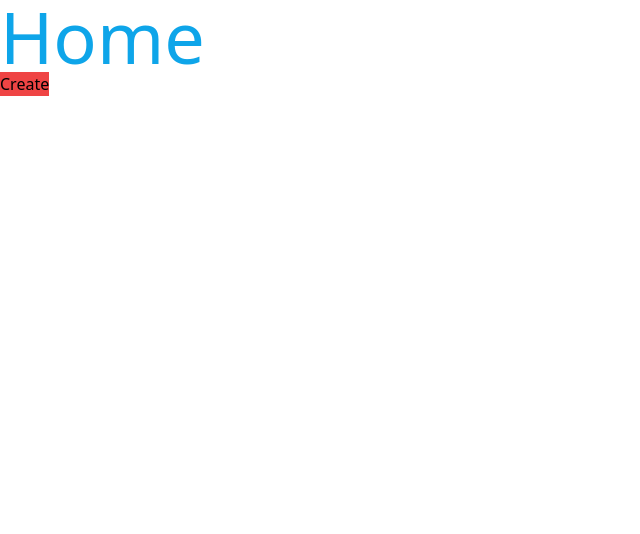
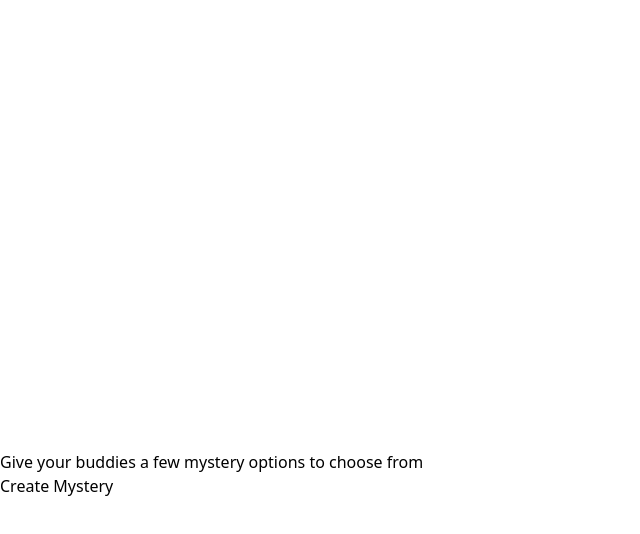
Before and after one commit to N-eeraj/mystery-choice, a Vue app: page / in a window 1280 px wide. Shown: the top 534 px of the page, without its empty margins (0-640 px from the left). Built offline with nearby package versions, Linux system fonts and the light colour scheme.

Commit message:
Added home decor image & text

```diff
--- /dev/null
+++ b/src/components/home/Button.vue
@@ -0,0 +1,15 @@
+<script setup>
+import { useRouter } from 'vue-router';
+
+const router = useRouter()
+
+const createChoices = () => {
+    router.push('/create')
+}
+</script>
+
+<template>
+    <button @click="createChoices">
+        Create Mystery
+    </button>
+</template>
--- /dev/null
+++ b/src/components/home/Decorator.vue
@@ -0,0 +1,5 @@
+<template>
+    <img
+        src="@assets/box.gif"
+        alt="Decorator">
+</template>
--- /dev/null
+++ b/src/components/home/Title.vue
@@ -0,0 +1,5 @@
+<template>
+    <p>
+        Give your buddies a few mystery options to choose from
+    </p>
+</template>
--- a/src/pages/home.vue
+++ b/src/pages/home.vue
@@ -1,20 +1,13 @@
 <script setup>
-import { useRouter } from 'vue-router';
-
-const router = useRouter()
-
-const createChoices = () => {
-    router.push('/create')
-}
+import Decorator from '@components/home/Decorator.vue'
+import Title from '@components/home/Title.vue'
+import Button from '@components/home/Button.vue'
 </script>
 
 <template>
-    <h1 class="text-sky-500 text-7xl">
-        Home
-    </h1>
-    <button
-        class="bg-red-500"
-        @click="createChoices">
-        Create
-    </button>
+    <div>
+        <Decorator />
+        <Title />
+        <Button />
+    </div>
 </template>
--- a/vite.config.js
+++ b/vite.config.js
@@ -10,6 +10,7 @@ export default defineConfig({
       '@' : path.resolve(__dirname, './src'),
       '@components' : path.resolve(__dirname, './src/components'),
       '@pages' : path.resolve(__dirname, './src/pages'),
+      '@assets' : path.resolve(__dirname, './src/assets'),
     }
   },
   plugins: [vue()],
```
Also changed, not shown: src/assets/box.gif (added), 1 other file (tests, documents, lock files or other folders).
